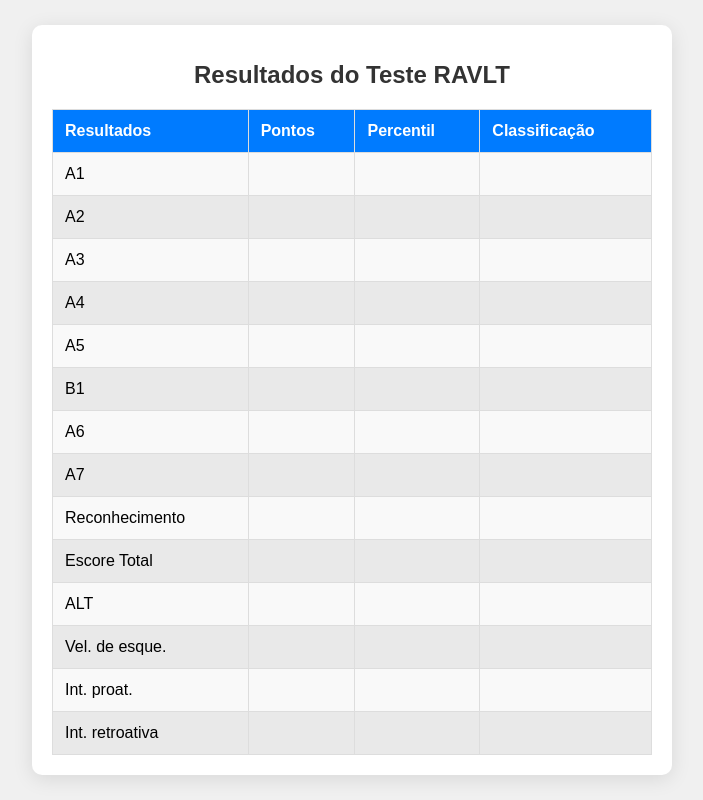
After one commit to Netto01/laudos, a Flask app: page /resultados in a window 1280 px wide. The commit adds this page. Shown: the whole page, without its empty margins (288-991 px from the left). Run offline with Flask 3, Linux system fonts and the light colour scheme.

Commit message:
página de respostas

```diff
--- a/teste-google-sheets/main.py
+++ b/teste-google-sheets/main.py
@@ -1,12 +1,21 @@
-from flask import Flask, render_template, url_for
+from flask import Flask, render_template, request, redirect, url_for
 
 app = Flask(__name__)
 
 @app.route('/')
 def index():
-    # Renderiza o template HTML RAVLT.html localizado na pasta 'templates'
+    # Renderiza a página RAVLT.html
     return render_template('RAVLT.html')
 
+@app.route('/submit', methods=['POST'])
+def submit():
+    # Processa o formulário (por enquanto só redireciona)
+    return redirect(url_for('resultados'))
+
+@app.route('/resultados')
+def resultados():
+    # Renderiza a página de resultados
+    return render_template('resultados-RAVLT.html')
+
 if __name__ == '__main__':
-    # Inicia o servidor Flask no modo de depuração para facilitar o desenvolvimento
     app.run(debug=True)
--- /dev/null
+++ b/teste-google-sheets/static/css/style-resultados-RAVLT.css
@@ -0,0 +1,85 @@
+/* Estilos Globais */
+body {
+    font-family: 'Arial', sans-serif;
+    background-color: #f0f0f0;
+    margin: 0;
+    padding: 0;
+    display: flex;
+    justify-content: center;
+    align-items: center;
+    min-height: 100vh;
+    box-sizing: border-box;
+}
+
+/* Container da Tabela */
+.container {
+    width: 90%;
+    max-width: 600px;
+    background-color: #ffffff;
+    padding: 20px;
+    border-radius: 10px;
+    box-shadow: 0px 4px 20px rgba(0, 0, 0, 0.1);
+    text-align: center;
+    animation: fadeIn 1s ease-in-out;
+}
+
+/* Animação de Fade-In */
+@keyframes fadeIn {
+    from { opacity: 0; }
+    to { opacity: 1; }
+}
+
+/* Estilo do Título */
+h1 {
+    font-size: 24px;
+    color: #333;
+    margin-bottom: 20px;
+}
+
+/* Estilo da Tabela */
+table {
+    width: 100%;
+    border-collapse: collapse;
+    margin-top: 20px;
+}
+
+th, td {
+    padding: 12px;
+    border: 1px solid #ddd;
+    text-align: left;
+}
+
+th {
+    background-color: #007bff;
+    color: white;
+    font-weight: bold;
+}
+
+td {
+    background-color: #f9f9f9;
+}
+
+tbody tr:nth-child(even) td {
+    background-color: #e9e9e9;
+}
+
+tbody tr:hover td {
+    background-color: #d0e7ff;
+}
+
+/* Responsividade */
+@media (max-width: 600px) {
+    .container {
+        width: 100%;
+        padding: 15px;
+    }
+
+    th, td {
+        font-size: 14px;
+        padding: 8px;
+    }
+
+    h1 {
+        font-size: 20px;
+    }
+}
--- /dev/null
+++ b/teste-google-sheets/templates/resultados-RAVLT.html
@@ -0,0 +1,114 @@
+<!DOCTYPE html>
+<html lang="pt-BR">
+<head>
+    <meta charset="UTF-8">
+    <meta http-equiv="X-UA-Compatible" content="IE=edge">
+    <meta name="viewport" content="width=device-width, initial-scale=1.0">
+    <title>Resultados RAVLT</title>
+    <link rel="stylesheet" href="{{ url_for('static', filename='css/style-resultados-RAVLT.css') }}">
+</head>
+<body>
+
+    <!-- Container da Tabela de Resultados -->
+    <div class="container">
+        <h1>Resultados do Teste RAVLT</h1>
+        <table>
+            <thead>
+                <tr>
+                    <th>Resultados</th>
+                    <th>Pontos</th>
+                    <th>Percentil</th>
+                    <th>Classificação</th>
+                </tr>
+            </thead>
+            <tbody>
+                <tr>
+                    <td>A1</td>
+                    <td></td>
+                    <td></td>
+                    <td></td>
+                </tr>
+                <tr>
+                    <td>A2</td>
+                    <td></td>
+                    <td></td>
+                    <td></td>
+                </tr>
+                <tr>
+                    <td>A3</td>
+                    <td></td>
+                    <td></td>
+                    <td></td>
+                </tr>
+                <tr>
+                    <td>A4</td>
+                    <td></td>
+                    <td></td>
+                    <td></td>
+                </tr>
+                <tr>
+                    <td>A5</td>
+                    <td></td>
+                    <td></td>
+                    <td></td>
+                </tr>
+                <tr>
+                    <td>B1</td>
+                    <td></td>
+                    <td></td>
+                    <td></td>
+                </tr>
+                <tr>
+                    <td>A6</td>
+                    <td></td>
+                    <td></td>
+                    <td></td>
+                </tr>
+                <tr>
+                    <td>A7</td>
+                    <td></td>
+                    <td></td>
+                    <td></td>
+                </tr>
+                <tr>
+                    <td>Reconhecimento</td>
+                    <td></td>
+                    <td></td>
+                    <td></td>
+                </tr>
+                <tr>
+                    <td>Escore Total</td>
+                    <td></td>
+                    <td></td>
+                    <td></td>
+                </tr>
+                <tr>
+                    <td>ALT</td>
+                    <td></td>
+                    <td></td>
+                    <td></td>
+                </tr>
+                <tr>
+                    <td>Vel. de esque.</td>
+                    <td></td>
+                    <td></td>
+                    <td></td>
+                </tr>
+                <tr>
+                    <td>Int. proat.</td>
+                    <td></td>
+                    <td></td>
+                    <td></td>
+                </tr>
+                <tr>
+                    <td>Int. retroativa</td>
+                    <td></td>
+                    <td></td>
+                    <td></td>
+                </tr>
+            </tbody>
+        </table>
+    </div>
+
+</body>
+</html>
```
Also changed, not shown: teste-google-sheets/static/js/botao-enviar-RAVLT.js (renamed from teste-google-sheets/static/js/ravlt-script.js, +2 -10 lines), teste-google-sheets/templates/RAVLT.html (+4 -62 lines), 2 other files.
